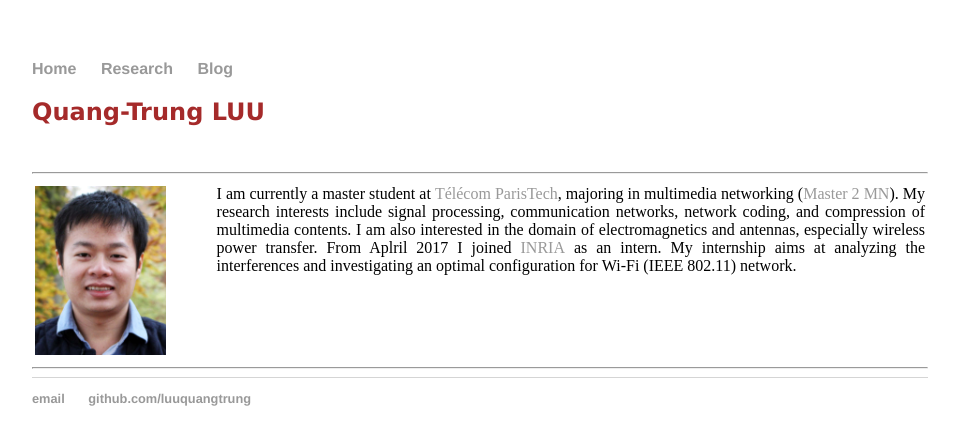
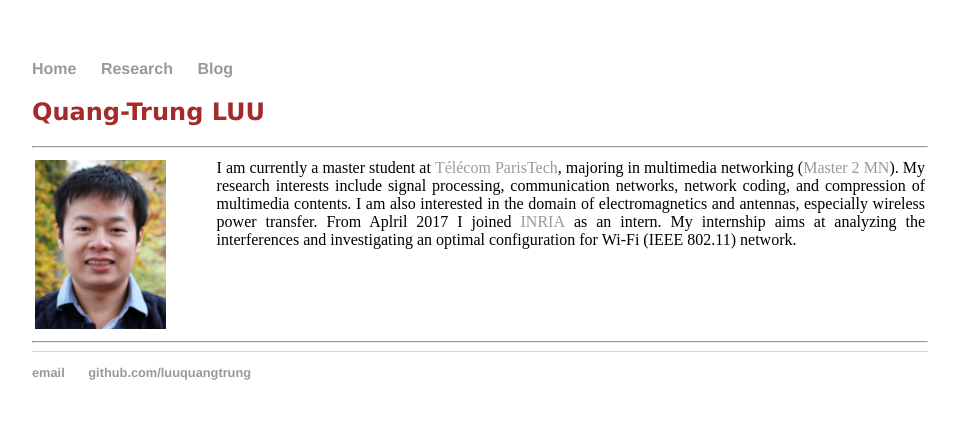
Before and after one commit to luuquangtrung/luuquangtrung.github.io_v1, a Jekyll site: the page built from index.html, in a window 1280 px wide. Shown: the top 445 px of the page, without its empty margins (160-1119 px from the left). Built offline with Jekyll 4.4.1, drawn with Linux system fonts in a browser that asks for light colours.

Commit message:
Update index.html

```diff
--- a/index.html
+++ b/index.html
@@ -6,7 +6,7 @@ title: Quang-Trung Luu
 <div>
 <h2 style="font-family:verdana; color:brown">Quang-Trung LUU</h2>
 </div>
-<div>&nbsp;</div>
+<!-- <div>&nbsp;</div> -->
 
 <hr>
 <div>
```
